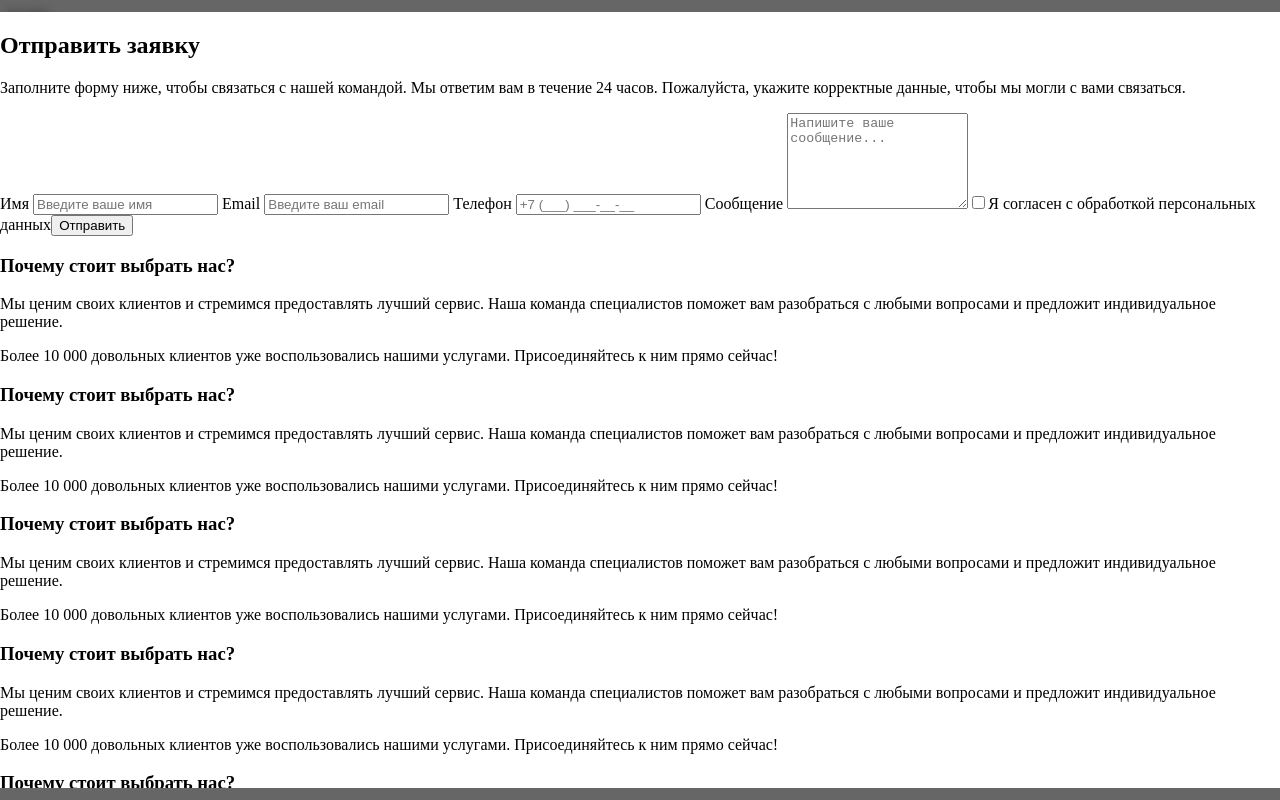
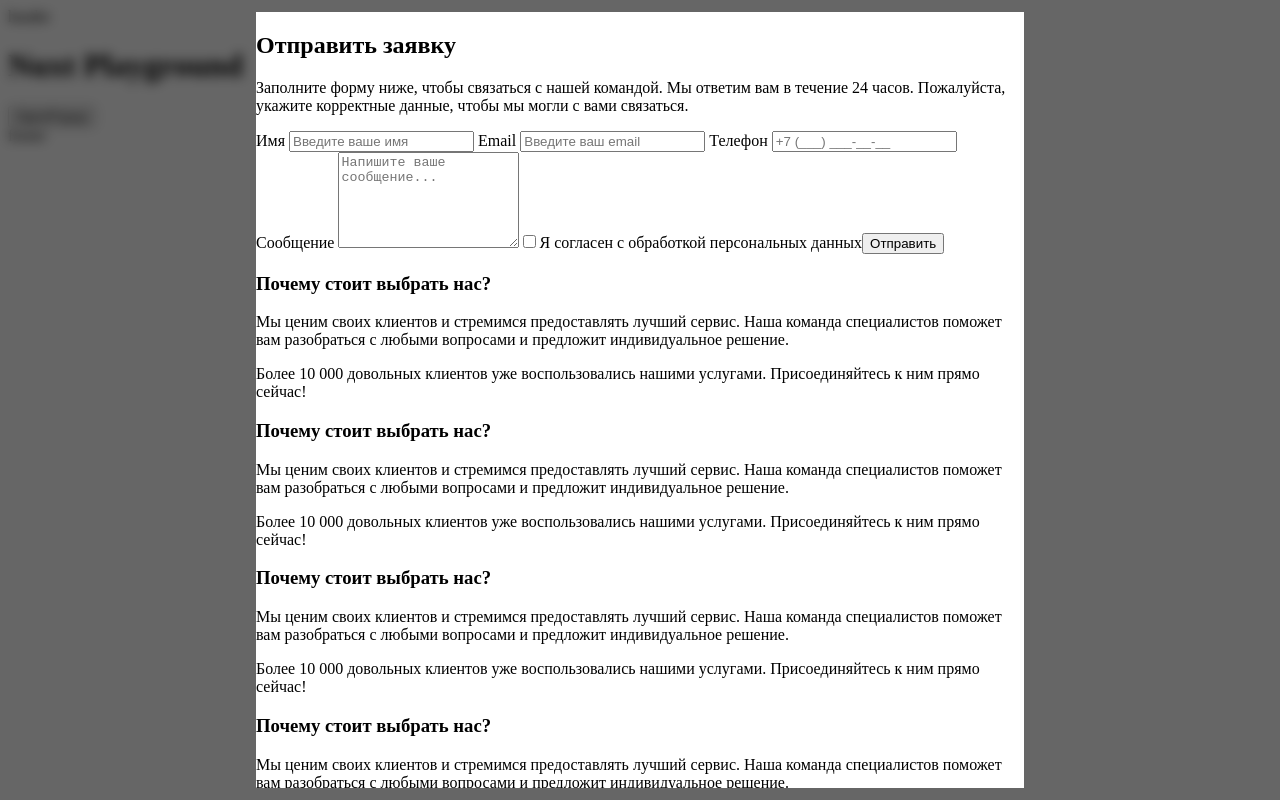
Before and after one commit to AntonAgaro/playground, a Nuxt app: page / in a window 1280 px wide. Both pictures are taken after a click on the button "OpenPopup". Built offline with nearby package versions, Linux system fonts and the light colour scheme.

Commit message:
feat: fix styles

```diff
--- a/app/components/basePopup/BasePopup.vue
+++ b/app/components/basePopup/BasePopup.vue
@@ -51,10 +51,10 @@ const popupStore = usePopupStore()
   z-index: 9999999;
   display: flex;
   justify-content: center;
-  align-items: center;
+  align-items: flex-end;
 
-  @media (max-width: 743px) {
-    align-items: flex-end;
+  @media (min-width: 743px) {
+    align-items: center;
   }
 }
 
@@ -62,5 +62,10 @@ const popupStore = usePopupStore()
   background: #fff;
   min-height: 180px;
   width: 100%;
+
+  @media (min-width: 743px) {
+    min-width: 320px;
+    max-width: 768px;
+  }
 }
 </style>
```
